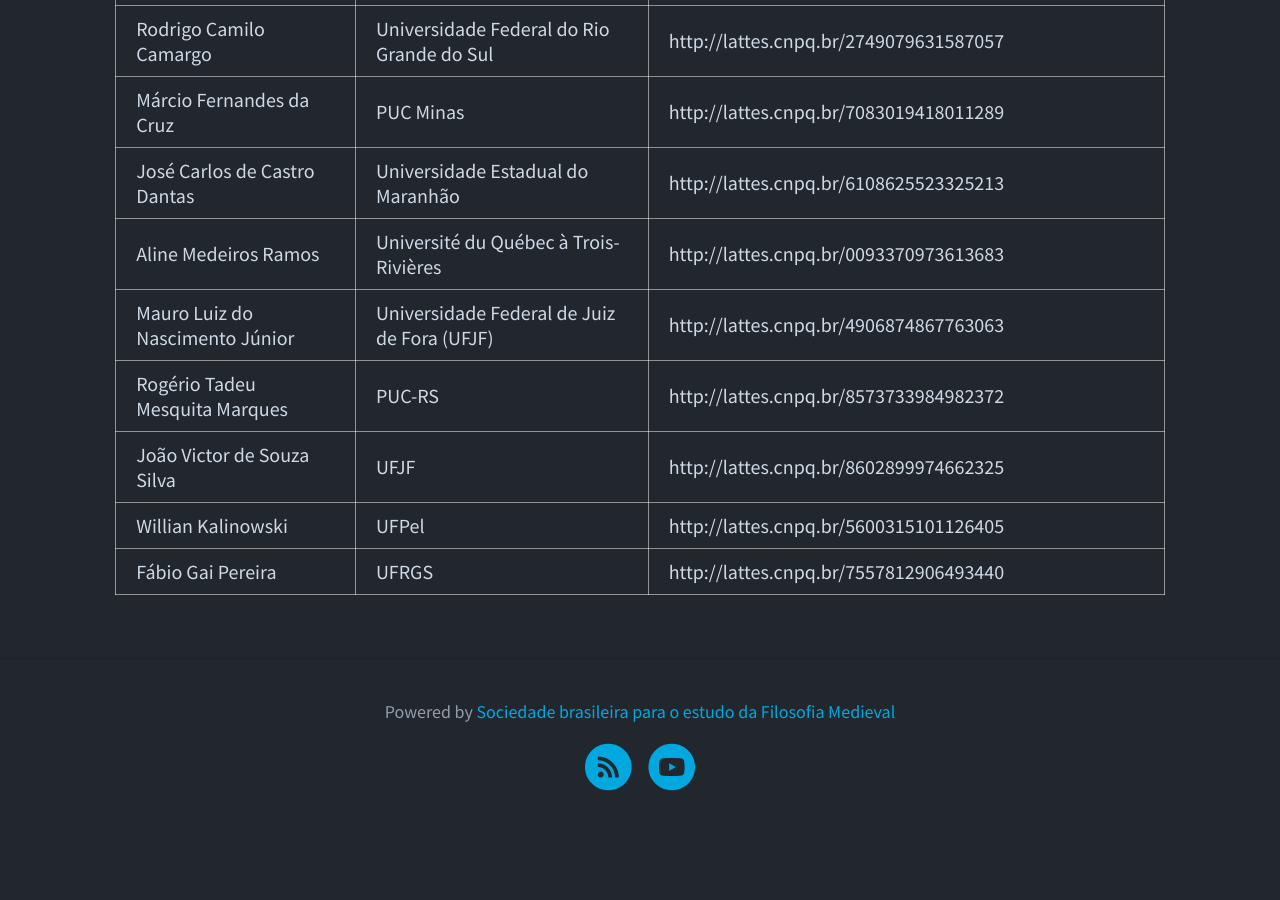
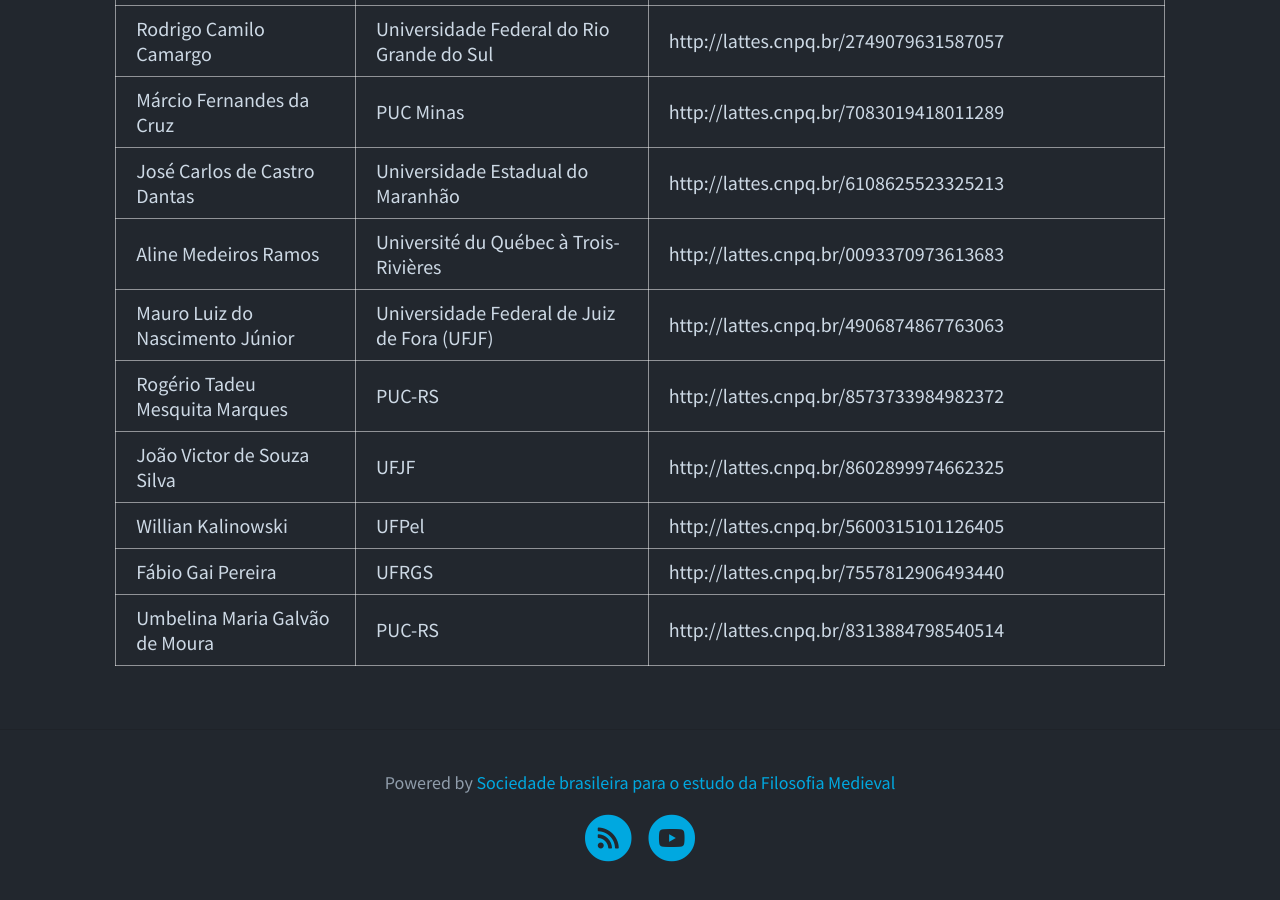
Before and after one commit to nap-o/sbefm, a Jekyll site: the page built from pages/membros.md, in a window 1280 px wide and 900 px high, scrolled down 7218 px. Built offline with Jekyll 4.4.1, drawn with Linux system fonts in a browser that asks for light colours; before the commit the page ends 8047 px from its top, so only the background shows below that.

Commit message:
novo sócio

```diff
--- a/_data/membros.json
+++ b/_data/membros.json
@@ -952,5 +952,14 @@
             "lattes": "http://lattes.cnpq.br/7557812906493440",
             "instituicao": "UFRGS"
         }
+    },
+    {
+        "model": "appsbefm.associado",
+        "pk": 121,
+        "fields": {
+            "first_name": "Umbelina Maria Galvão de Moura ",
+            "lattes": "http://lattes.cnpq.br/8313884798540514",
+            "instituicao": "PUC-RS"
+        }
     }
 ]
```
